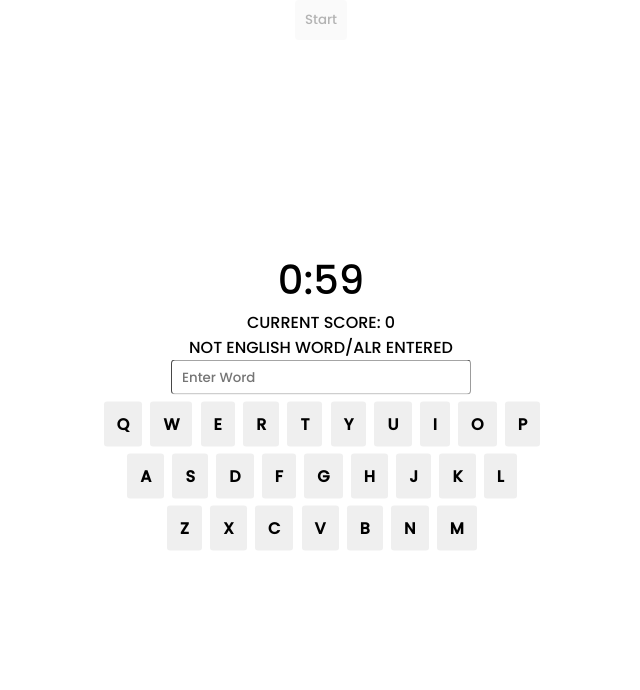
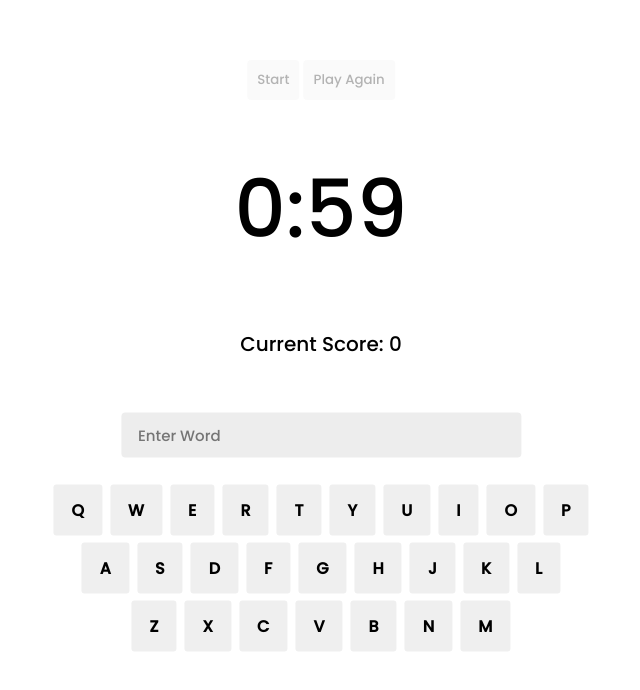
Before and after one commit to Yooniii/Unscramble, a plain HTML site: page index.html in a window 1280 px wide. Both pictures are taken after a click on the button "Start". Shown: the whole page, without its empty margins (319-959 px from the left). Drawn offline with Linux system fonts and the light colour scheme; no server answers.

Commit message:
updated files

```diff
--- a/script.js
+++ b/Scripts/script.js
@@ -1,17 +1,38 @@
 const url ="https://random-word-api.herokuapp.com/word?length=10";
 const wordRef = document.getElementById("word-ref");
+const playBtn = document.getElementById("start-btn");
+const playAgainBtn = document.getElementById("play-again-btn");
+const countdownEl = document.getElementById("timer");
+const startingMinutes = 1;
 var input = document.getElementById("user-input");
-const startBtn = document.getElementById("start-btn");
-let allowedKeys = [];
-let wordHistory = [];
-let scoreCount = 0;
-let word;
-let startTimer;
-const startingMinutes = 1;
-let time = startingMinutes * 60;
-const countdownEl = document.getElementById("timer");
+var allowedKeys = [];
+var wordHistory = [];
+var scoreCount = 0;
+var word;
+let timer;
+let time;
+playBtn.addEventListener("click", startGame);
 
-startBtn.addEventListener("click", startGame);
+function startGame() {
+  time = startingMinutes * 60;
+  timer = setInterval(updateCountdown, 1000);
+  initBoard();
+  playBtn.disabled = true;
+  input.disabled = false;
+
+  input.addEventListener("keypress", function(event) {
+    if (event.key === "Enter") {
+      if (checkLetters(input.value, allowedKeys)) {
+        checkWord(input.value); // check for previous entries + valid eng word
+        input.value = "";
+      }
+      else {
+        input.value = "";
+        document.getElementById("error-msg").innerHTML = "Word contains disallowed letters!"
+      }
+    }
+  });
+}
 
 function updateCountdown() {
   const minutes = Math.floor(time / 60);
@@ -24,41 +45,9 @@ function updateCountdown() {
   time--;
 
   if (time < 0) {
-    clearInterval(startTimer);
+    clearInterval(timer);
     endGame();
   }
-}
-
-function startGame() {
-  startTimer = setInterval(updateCountdown, 1000);
-
-  initBoard();
-  console.log(word);
-  startBtn.disabled = true;
-  input.disabled = false;
-
-  input.addEventListener("keypress", function(event) {
-    if (event.key === "Enter") {
-      if (allowedLetters(input.value, allowedKeys)) {
-        checkWord(input.value); // check for previous entries + valid eng word
-        input.value = "";
-      }
-      else {
-        input.value = "";
-        console.log("contains letters not allowed");
-        document.getElementById("error-msg").innerHTML = "Word contains disallowed letters!"
-      }
-    }
-  });
-}
-
-function allowedLetters(input, allowedKeys) {
-  for (let i = 0; i < input.length; i++) {
-    if (!allowedKeys.includes(input[i])) {
-      return false;
-    }
-  }
-  return true;
 }
 
 function initBoard() {
@@ -67,9 +56,10 @@ function initBoard() {
     .then(words => {
       word = words[0];
       wordRef.innerHTML = word;
+      wordRef.style.fontSize = "40px";
       // initialize grey keyboard
       for (const elem of document.getElementsByClassName("keyboard-button")) {
-        elem.style.backgroundColor = "Grey"
+        elem.style.backgroundColor = "rgb(218, 218, 218)"
       }
       // shade allowed letter keys
       for (let i=0; i<10; i++) {
@@ -83,13 +73,22 @@ function initBoard() {
 function shadeAllowedKeys(letter) {
   for (const elem of document.getElementsByClassName("keyboard-button")) {
     if (elem.textContent === letter) {
-      if (elem.style.backgroundColor === "Green") {
+      if (elem.style.backgroundColor === "#b2eb99") {
         return;
       }
-      elem.style.backgroundColor = "Green";
+      elem.style.backgroundColor = "#b2eb99";
       break;
     }
   }
+}
+
+function checkLetters (input, allowedKeys) {
+  for (let i = 0; i < input.length; i++) {
+    if (!allowedKeys.includes(input[i])) {
+      return false;
+    }
+  }
+  return true;
 }
 
 async function checkWord(userWord) {
@@ -97,22 +96,16 @@ async function checkWord(userWord) {
   const data = await response.json();
 
     if (data.title === 'No Definitions Found') {
-      console.log(`The word '${userWord}' is not a valid English word.`);
       document.getElementById("error-msg").innerHTML = "Not a valid word!";
 
     } else if (wordHistory.indexOf(userWord) === -1) {
-      console.log(`The word '${userWord}' is a valid English word.`);
-
       updateScore(getPoints(userWord.length));
       document.getElementById("error-msg").innerHTML = "";
       wordHistory.push(userWord);
 
     } else if (wordHistory.indexOf(userWord) >= 0) {
-      console.log("already entered");
-      document.getElementById("error-msg").style.innerHTML = `'${userWord}' was already entered`;
+      document.getElementById("error-msg").innerHTML = userWord + " was already entered";
     }
-
-  // handle 404 errors gracefully
 }
 
 function getPoints(wordLength) {
@@ -127,17 +120,27 @@ function getPoints(wordLength) {
   }
 }
 
-function updateScore(points) {
-  var scoreWindow = document.getElementById("score-window");
-  scoreWindow.innerHTML = "Current Points: " + points;
-  console.log("score updated")
+function updateScore(points) {;
+  document.getElementById("score-window").innerHTML = "Current Score: " + points;
 }
 
 function endGame () {
-  console.log("end");
+  input.value = "";
   input.disabled = true;
+  const wordRef = document.getElementById("word-ref");
+  wordRef.innerHTML = "GAME OVER";
+  document.getElementById("error-msg").innerHTML = "";
+  playAgainBtn.disabled = false;
 
-  // play again?
-  // reset wordHistory
-  // reset scoreCount
+  playAgainBtn.onclick = function () {
+    if (timer) {
+    clearInterval(timer);
+    }
+    allowedKeys = [];
+    wordHistory = [];
+    scoreCount = 0;
+    document.getElementById("score-window").innerHTML = "Current Score: 0";
+    startGame();
+    playAgainBtn.disabled = true;
+  }
 }
--- a/styles.css
+++ b/Styles/styles.css
@@ -11,8 +11,6 @@ body {
 
 #wrapper {
   position: absolute;
-  width: 90%;
-  max-width: 600px;
   background-color: #ffffff;
   padding: 120px 40px;
   transform: translate(-50%, -50%);
@@ -22,56 +20,77 @@ body {
   border-radius: 1em;
 }
 
-#timer-box {
-  display: block;
-}
-
 #timer {
-  font-size: 40px;
+  font-size: 80px;
+  margin-bottom: -10px;
 }
 
 #word-ref {
   text-transform: uppercase;
+  height: 40px;
+  margin-bottom: 30px;
 }
 
-#start-btn-cont {
-  display: flex;
-  justify-content: center;
-  align-items: center;
+#btn-cont {
+  position: absolute;
+  transform: translate(-50%, -50%);
+  top: 10%;
+  left: 50%;
+  z-index: 1;
 }
 
-#start-btn:hover {
+#start-btn:hover, #play-again-btn:hover {
   cursor: pointer;
 }
 
-#start-btn {
+#start-btn, #play-again-btn {
   padding: 10px 10px;
   border-radius: 4px;
   border: none;
 }
 
+#score-window {
+  font-size: 20px;
+  display: inline-block;
+  margin-bottom: 10px;
+}
+
 #user-input {
+  margin-top: 28px;
   border-width: 1px;
   border-radius: 4px;
-  border-color: rgb(156, 156, 156);
-  padding-left: 10px;
-  height: 35px;
-  width: 300px;
+  background-color: rgb(237, 237, 237);
+  border-style: none;
+  padding-left: 17px;
+  height: 45px;
+  width: 400px;
+  font-size: 15px;
 }
 
 #user-input:focus {
   outline: none;
 }
 
-/* #error-msg {
-  visibility: hidden;
-} */
+#key-cont {
+  margin-top: 20px;
+  display: flex;
+  flex-direction: column;
+  align-items: center;
+}
+
+#key-cont div {
+  display: flex;
+}
+
+#error-msg {
+  height: 16px;
+}
 
 .keyboard-button{
   margin-top: 7px;
-  margin-left: 3px;
-  margin-right: 1px;
-  padding: 10px 13px;
+  margin-left: 4px;
+  margin-right: 4px;
+  padding: 13px 18px;
   font-family: 'Poppins';
   font-size: 16px;
   font-weight: bold;
--- a/index.html
+++ b/index.html
@@ -2,15 +2,16 @@
 <head>
   <title>Unscramble</title>
   <meta name="viewport" content="width=device-width, initial-scale=1.0"/>
-  <link rel = "stylesheet" href="./styles.css">
+  <link rel = "stylesheet" href="/Styles/styles.css">
   <link rel="preconnect" href="https://fonts.googleapis.com">
   <link rel="preconnect" href="https://fonts.gstatic.com" crossorigin>
   <link href="https://fonts.googleapis.com/css2?family=Poppins:wght@300;500&display=swap" rel="stylesheet">
 </head>
 
 <body>
-  <div id="start-btn-cont">
+  <div id="btn-cont">
     <button id="start-btn">Start</button>
+    <button id="play-again-btn" disabled="true">Play Again</button>
   </div>
 
   <div id="wrapper">
@@ -18,11 +19,13 @@
       <p id ="timer">1:00</p>
     </div>
     <div id="word-ref"> </div>
-    <div id="score-window">CURRENT SCORE: 0</div>
-    <div id="error-msg">NOT ENGLISH WORD/ALR ENTERED</div>
+    <div id="score-window">Current Score: 0</div>
+
+
+    <div id="error-msg"></div>
     <input type="text" id="user-input" placeholder="Enter Word" disabled=true>
 
-    <div id="word-cont">
+    <div id="key-cont">
         <div class="first-row">
             <button class="keyboard-button">q</button>
             <button class="keyboard-button">w</button>
@@ -58,5 +61,5 @@
     </div>
 
   </div>
-  <script src="script.js"></script>
+  <script src="/Scripts/script.js"></script>
 </body>
```
